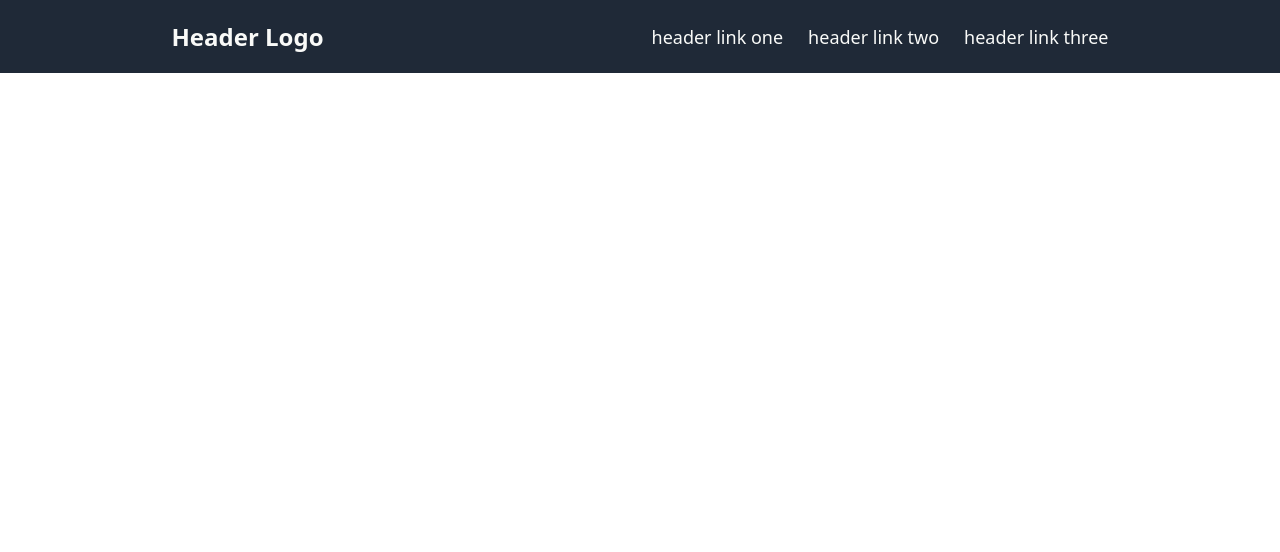
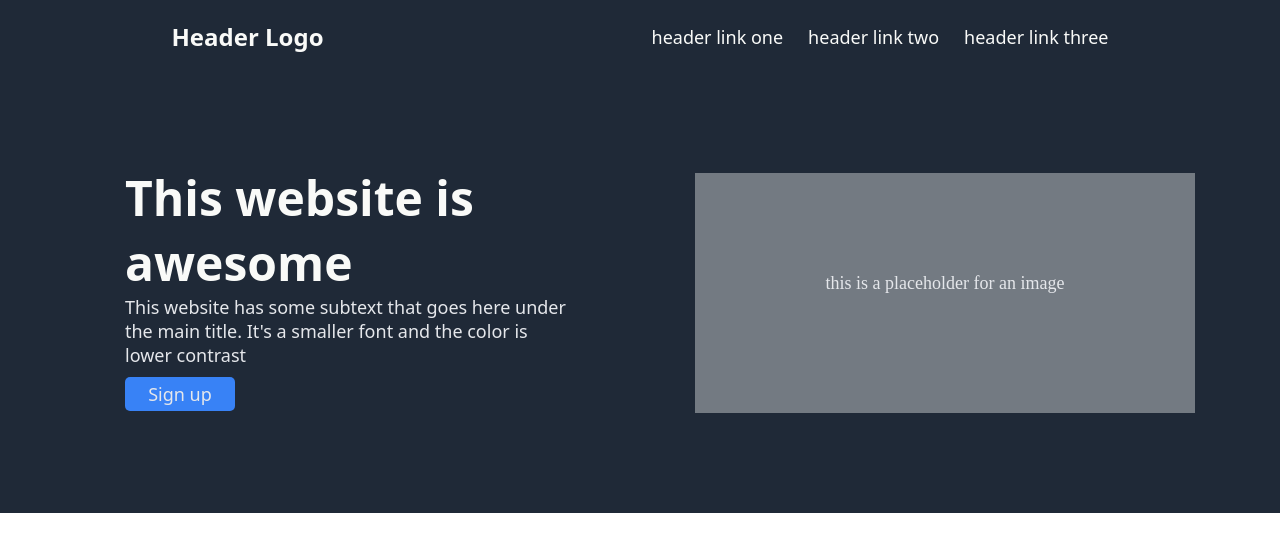
Before and after one commit to lucifer9kkk/odin-landing-page, a plain HTML site: page index.html in a window 1280 px wide. Drawn offline with Linux system fonts and the light colour scheme.

Commit message:
Add hero section with title, subtext, sign up button and image placeholder

```diff
--- a/index.html
+++ b/index.html
@@ -15,5 +15,17 @@
             <div>header link three</div>
         </div>
     </div>
+
+    <div class="sec-header">
+        <div class="hero-text">
+            <div class="title">This website is awesome</div>
+            <div class="paragraph">This website has some subtext that goes here under the main title. It's a smaller font and the color is lower contrast</div>
+            <div class="sign">Sign up</div>
+        </div>
+        <div class="image">
+            <div class="img-text">this is a placeholder for an image</div>
+        </div>
+    </div>
+
 </body>
 </html>
--- a/style.css
+++ b/style.css
@@ -24,3 +24,61 @@ body {
     display: flex;
     gap: 25px;
 }
+
+.sec-header {
+    background-color: #1F2937;
+    display: flex;
+    padding: 20px;
+    height: 400px;
+    justify-content: center;
+    align-items: center;
+    gap: 80px;
+}
+
+.hero-text {
+    width: fit-content;
+    flex-direction: column;
+    text-align: start;
+    margin: 40px 40px;
+}
+
+.title {
+    font-size: 48px;
+    font-family: system-ui, -apple-system, BlinkMacSystemFont, 'Segoe UI', Roboto, Oxygen, Ubuntu, Cantarell, 'Open Sans', 'Helvetica Neue', sans-serif;
+    font-weight: 900;
+    color: #F9FAF8;
+    width: 350px;
+}
+
+.paragraph {
+    font-size: 18px;
+    font-family: system-ui, -apple-system, BlinkMacSystemFont, 'Segoe UI', Roboto, Oxygen, Ubuntu, Cantarell, 'Open Sans', 'Helvetica Neue', sans-serif;
+    color: #E5E7EB;
+    width: 450px;
+}
+
+.sign {
+    font-size: 18px;
+    font-family: system-ui, -apple-system, BlinkMacSystemFont, 'Segoe UI', Roboto, Oxygen, Ubuntu, Cantarell, 'Open Sans', 'Helvetica Neue', sans-serif;
+    color: #E5E7EB;
+    font-weight: 500;
+    width: 100px;
+    text-align: center;
+    border-radius: 5px;
+    background-color: #3882F6;
+    margin: 10px 0px;
+    padding: 5px;
+}
+
+.image {
+    width: 300px;
+    height: 40px;
+    padding: 100px;
+    background-color: rgba(255, 255, 255, 0.377);
+}
+
+.img-text {
+    font-size: 18px;
+    color: #E5E7EB;
+    text-align: center;
+}
```
